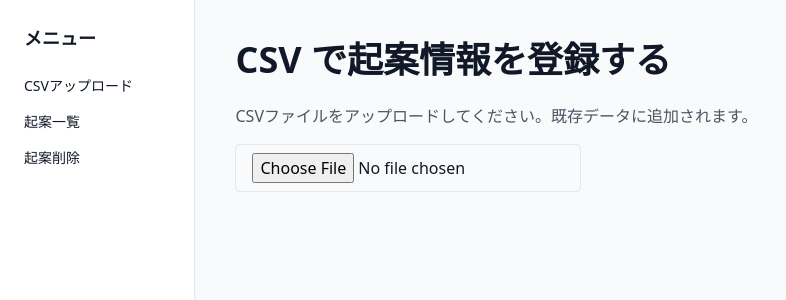
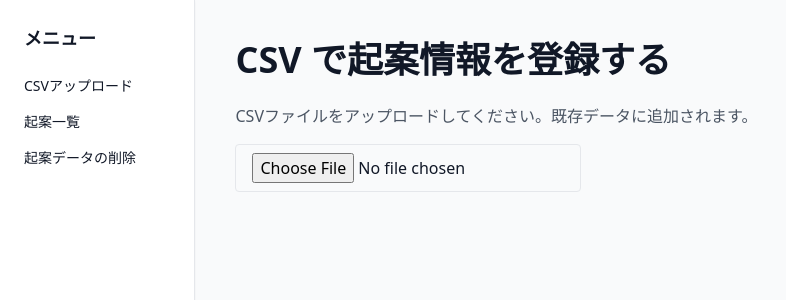
Before and after one commit to arcwataru/csv-ticket-viewer-v4, a Next.js app: page / in a window 1280 px wide. Shown: the top 300 px of the page, without its empty margins (0-786 px from the left). Built offline with nearby package versions, Linux system fonts and the light colour scheme.

Commit message:
Update Sidebar.js

```diff
--- a/components/Sidebar.js
+++ b/components/Sidebar.js
@@ -7,7 +7,7 @@ export default function Sidebar() {
       <nav className="space-y-4 text-sm">
         <Link href="/" className="block hover:text-blue-600">CSVアップロード</Link>
         <Link href="/tickets" className="block hover:text-blue-600">起案一覧</Link>
-        <Link href="/delete" className="block hover:text-blue-600">起案削除</Link>
+        <Link href="/delete" className="block hover:text-blue-600">起案データの削除</Link>
       </nav>
     </div>
   );
```
